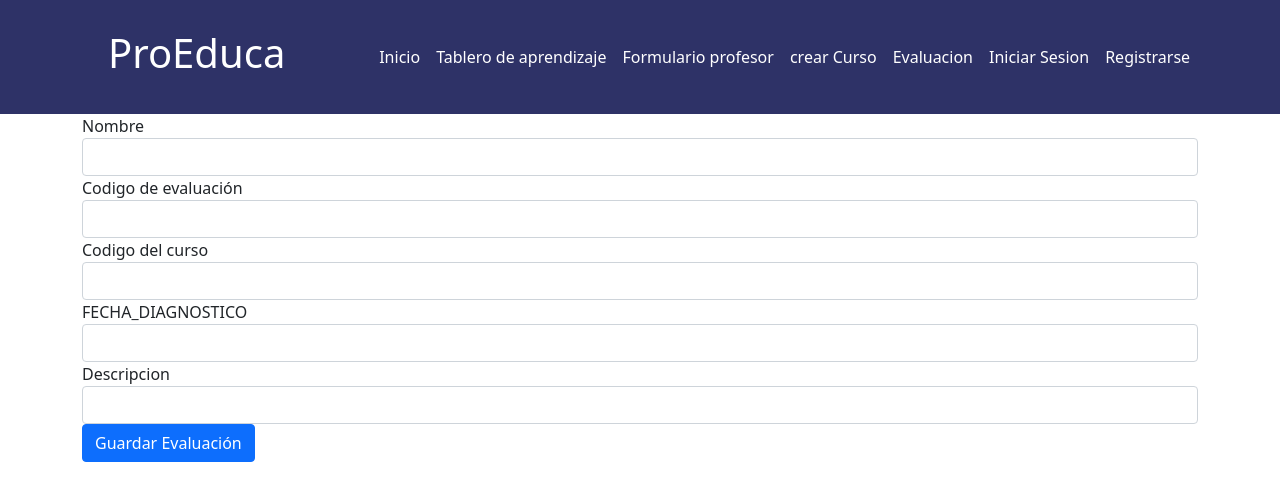
After one commit to jvillarroelp/TIS_E-Learning_Project, a PHP site: page /evaluacion in a window 1280 px wide. The commit adds this page. Shown: the top 501 px of the page. Run offline with PHP 8.4, Linux system fonts and the light colour scheme; data that the repository does not hold is empty; some libraries are stand-ins or nearby versions.

Commit message:
docente, evaluacion, roles

```diff
--- a/app/controllers/AuthController.php
+++ b/app/controllers/AuthController.php
@@ -36,6 +36,7 @@ class AuthController extends Controller
     $user = new User();
     if ($request->isPost()) {
       $user->loadData($request->getBody());
+      $user->ID_ROL = 3;
 
       if ($user->validate() && $user->save()) {
         Application::$app->session->setFlash('sucess', 'Gracias por registrarte');
--- /dev/null
+++ b/app/controllers/EvaluacionController.php
@@ -0,0 +1,34 @@
+<?php
+
+namespace app\Controllers;
+use app\core\Application;
+use app\core\Controller;
+
+use app\core\Request;use app\core\Router;
+use app\models\Evaluacion;
+use app\models\LoginForm;
+use app\core\Response;
+
+
+class EvaluacionController extends Controller
+{
+    public function create(Request $request, Response $response)
+    {
+        $evaluacion = new Evaluacion();
+
+        if ($request->isPost()) {
+            $evaluacion->loadData($request->getBody());
+
+            // Validar y guardar los datos
+            if ($evaluacion->validate() && $evaluacion->save()) {
+                Application::$app->session->setFlash('success', 'Evaluación guardada correctamente');
+                $response->redirect('/evaluacion');
+                return;
+            }
+        }
+
+        return $this->render('evaluacionForm', [
+            'model' => $evaluacion,
+        ]);
+    }
+}
--- a/app/core/Request.php
+++ b/app/core/Request.php
@@ -53,4 +53,8 @@ class Request
         }
         return $body;
     }
+    public function getQueryParam($param)
+    {
+        return $_GET[$param] ?? null; // Devuelve null si no existe el parámetro
+    }
 }
--- /dev/null
+++ b/app/models/Evaluacion.php
@@ -0,0 +1,58 @@
+<?php
+
+namespace app\models;
+
+
+use app\core\DbModel;
+
+class Evaluacion extends DbModel
+{
+    public string $COD_EVALUACION = '';
+    public string $COD_CURSO = '';
+    public string $FECHA_DIAGNOSTICO = '';
+    public string $DESCRIPCION_EVALUACION = '';
+    public string $NOMBRE_EVALUACION= '';
+
+
+
+
+
+    public function tableName(): string
+    {
+        return 'evaluacion';
+    }
+
+    public function primaryKey(): string
+    {
+        return 'CODIGO_EVALUACION';
+    }
+
+    public function rules(): array
+    {
+        return [
+            'COD_EVALUACION' => [self::RULE_REQUIRED],
+            'COD_CURSO' => [self::RULE_REQUIRED],
+            'FECHA_DIAGNOSTICO' => [self::RULE_REQUIRED],
+            'DESCRIPCION_EVALUACION' => [self::RULE_REQUIRED],
+            'NOMBRE_EVALUACION' => [self::RULE_REQUIRED],
+        ];
+    }
+
+    public function attributes(): array
+    {
+        return ['COD_EVALUACION', 'COD_CURSO', 'FECHA_DIAGNOSTICO','DESCRIPCION_EVALUACION','NOMBRE_EVALUACION'];
+    }
+
+
+    public function labels(): array
+
+    {
+        return [
+            'COD_EVALUACION' => 'Codigo de evaluación',
+            'COD_CURSO' => 'Codigo del curso',
+            'FECHA_DIAGNOTICO' => 'Fecha de realizamiento',
+            'DESCRIPCION_EVALUACION' =>'Descripcion',
+            'NOMBRE_EVALUACION' => 'Nombre'
+        ];
+    }
+}
--- a/app/models/User.php
+++ b/app/models/User.php
@@ -19,6 +19,7 @@ class User extends UserModel
     public string $CORREO = '';
     public string $REGION = '';
     public string $COMUNA = '';
+    public int $ID_ROL = 3;
 
     public string $CONTRASENIA = '';
     public string $confirmPassword = '';
@@ -57,7 +58,7 @@ class User extends UserModel
     }
     public function attributes(): array
     {
-        return ['RUT_USUARIO', 'NOMBRE',  'CORREO', 'REGION', 'COMUNA', 'CONTRASENIA'];
+        return ['RUT_USUARIO', 'NOMBRE',  'CORREO', 'REGION', 'COMUNA', 'CONTRASENIA','ID_ROL'];
     }
     public function labels(): array
     {
@@ -73,6 +74,6 @@ class User extends UserModel
         ];
     }
     public function getDisplayName(): string {
-        return $this->NOMBRE . ' ' . $this->CONTRASENIA;
+        return $this->NOMBRE;
     }
 }
--- a/app/public/index.php
+++ b/app/public/index.php
@@ -1,14 +1,14 @@
 <?php
-
+use app\controllers\ProfesorController;
 use app\controllers\AuthController;
 use app\controllers\SiteController;
+use app\controllers\EvaluacionController;
 use app\core\Application;
+use app\models\Profesor;
 
 require_once __DIR__ . '/../vendor/autoload.php';
 $dotenv = Dotenv\Dotenv::createImmutable(dirname(__DIR__));
 $dotenv->load();
-
-
 
 
 $config= [
@@ -21,7 +21,6 @@ $config= [
     ]
 ];
 
-
 $app = new Application(dirname(__DIR__),$config);
 
 $app->router->get('/', [SiteController::class,'home']);
@@ -33,5 +32,12 @@ $app->router->get('/register', [AuthController::class, 'register']);
 $app->router->post('/register', [AuthController::class, 'register']);
 $app->router->get('/logout',[AuthController::class, 'logout']);
 
+// app/config/routes.php
+$app->router->get('/docente', [ProfesorController::class, 'ProfesorForm']);
+$app->router->post('/docente', [ProfesorController::class, 'ProfesorForm']);
+$app->router->get('/evaluacion', [EvaluacionController::class, 'create']);
+$app->router->post('/evaluacion', [EvaluacionController::class, 'create']);
+
+
 
 $app->run();
--- /dev/null
+++ b/app/views/evaluacionForm.php
@@ -0,0 +1,17 @@
+
+
+<?php $form = \app\core\form\Form::begin('', "post"); ?>
+
+<!-- Campo para el nombre de la evaluación -->
+<?php echo $form->field($model, 'NOMBRE_EVALUACION') ?>
+<?php echo $form->field($model, 'COD_EVALUACION') ?>
+<?php echo $form->field($model, 'COD_CURSO') ?>
+<?php echo $form->field($model, 'FECHA_DIAGNOSTICO') ?>
+<?php echo $form->field($model, 'DESCRIPCION_EVALUACION') ?>
+
+
+
+<!-- Botón de enviar -->
+<button type="submit" class="btn btn-primary">Guardar Evaluación</button>
+
+<?php \app\core\form\Form::end(); ?>
--- a/app/views/layouts/main.php
+++ b/app/views/layouts/main.php
@@ -50,13 +50,13 @@ use app\core\Application;
                         <a class="nav-link  text-white" href="/" tabindex="-1" aria-disabled="true">Tablero de aprendizaje</a>
                     </li>
                     <li class="nav-item">
-                        <a class="nav-link  text-white" href="#" tabindex="-1" aria-disabled="true">Detalles Curso</a>
+                        <a class="nav-link  text-white" href="/docente" tabindex="-1" aria-disabled="true">Formulario profesor</a>
                     </li>
                     <li class="nav-item">
                         <a class="nav-link  text-white" href="#" tabindex="-1" aria-disabled="true">crear Curso</a>
                     </li>
                     <li class="nav-item">
-                        <a class="nav-link  text-white" href="#" tabindex="-1" aria-disabled="true">IndexCurso</a>
+                        <a class="nav-link  text-white" href="/evaluacion" tabindex="-1" aria-disabled="true">Evaluacion</a>
                     </li>
                 </ul>
 
@@ -73,6 +73,7 @@ use app\core\Application;
                     <ul class="navbar-nav ml-auto">
                         <li class="nav-item">
                             <a class="nav-link text-white" href="/logout">Welcome <?php echo Application::$app->user->getDisplayName() ?>
+
                              (Logout)
                             </a>
                         </li>
```
Also changed, not shown: app/controllers/ProfesorController.php (added, +49 -0 lines), app/models/Estudiante.php (added, +31 -0 lines), app/models/Profesor.php (added, +42 -0 lines), app/views/profesorForm.php (added, +10 -0 lines), app/controllers/EstudianteController.php (added), app/views/Estudiante.php (added).
